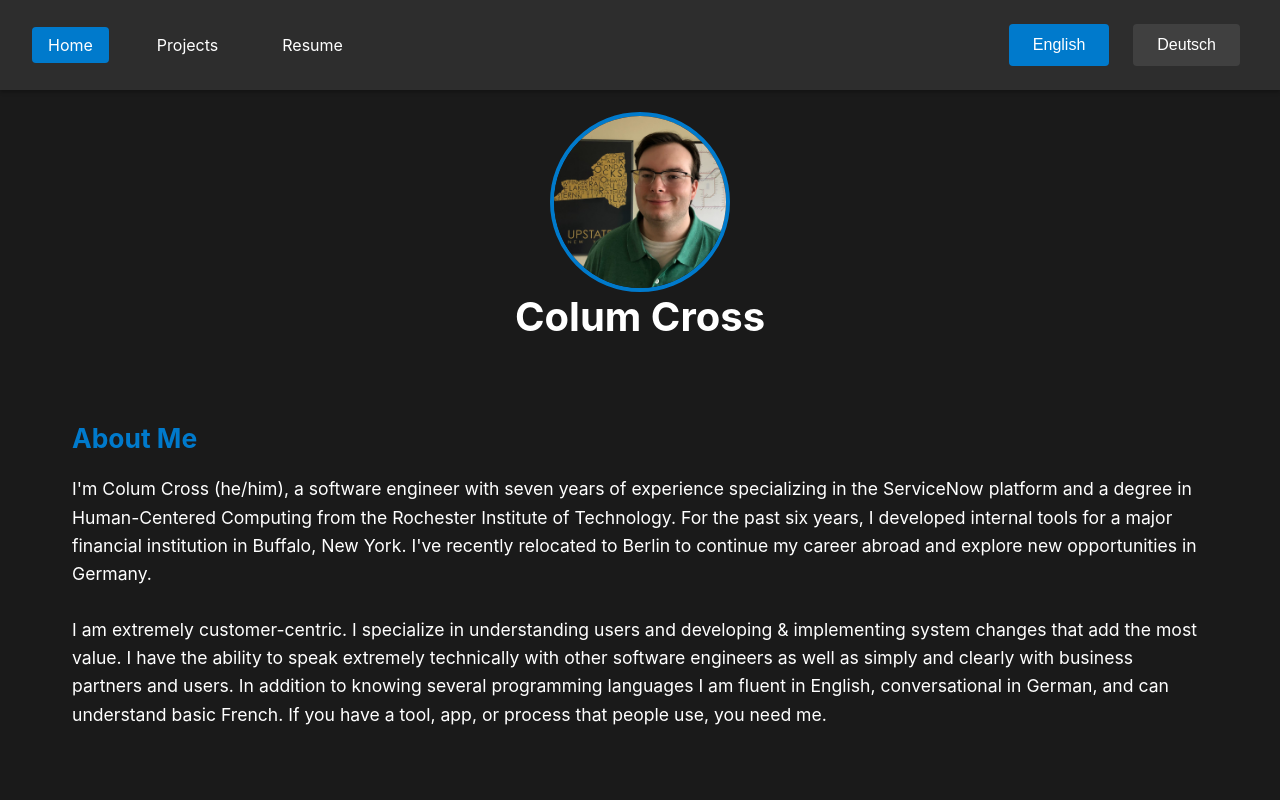
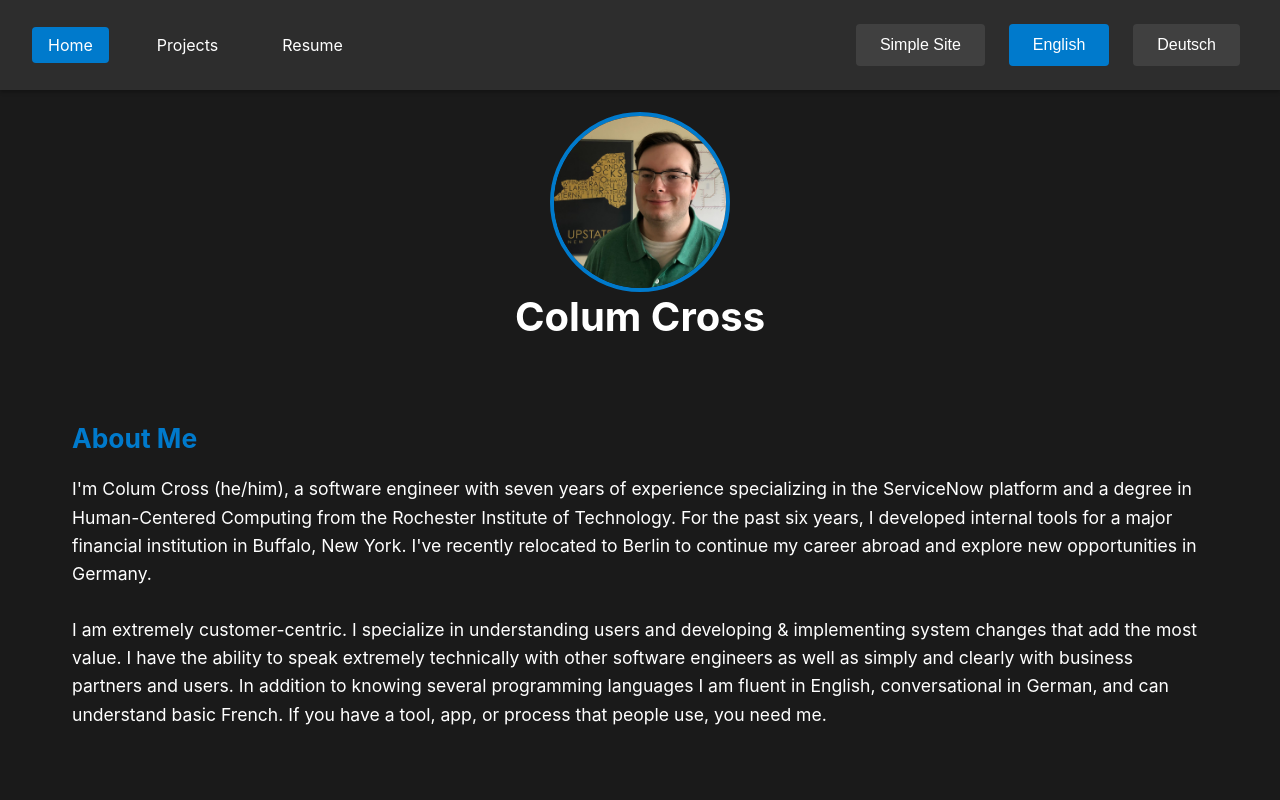
Before and after one commit to ColumCross/portfolio, a React (Create React App) app: page / in a window 1280 px wide. Shown: the top 800 px of the page. Built offline with nearby package versions, Linux system fonts and the light colour scheme.

Commit message:
Fully fixed the gh-pages issue. Readded the link to the older site.

```diff
--- a/src/components/Navigation.js
+++ b/src/components/Navigation.js
@@ -33,6 +33,7 @@ const Navigation = ({ currentPage, setCurrentPage, language, onLanguageChange })
       </ul>
 
       <div className="language-buttons">
+        <a href='https://columcross.github.io/'><button className='btn btn-secondary'>Simple Site</button></a>
         <button
           className={`btn ${language === 'english' ? '' : 'btn-secondary'}`}
           onClick={() => onLanguageChange('english')}
```
Also changed, not shown: package.json (+7 -1 lines), 1 other file (tests, documents, lock files or other folders).
